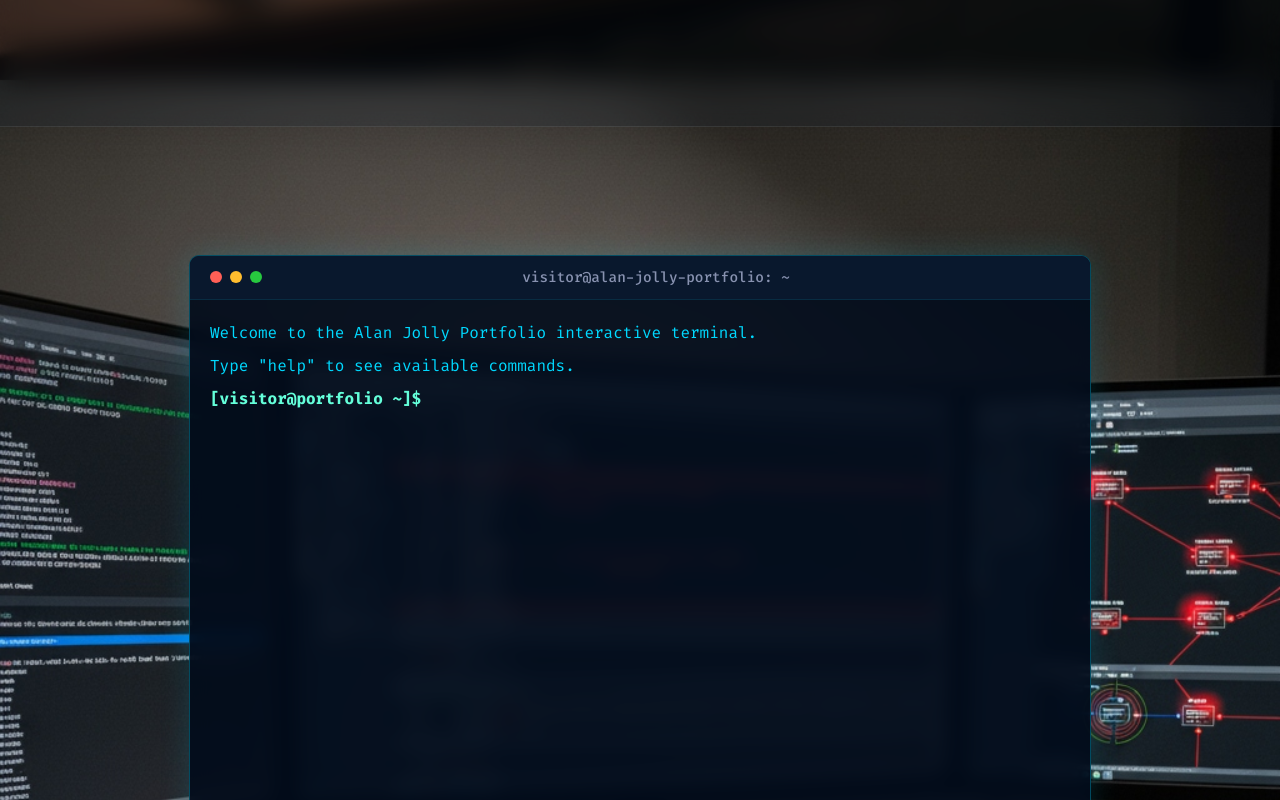
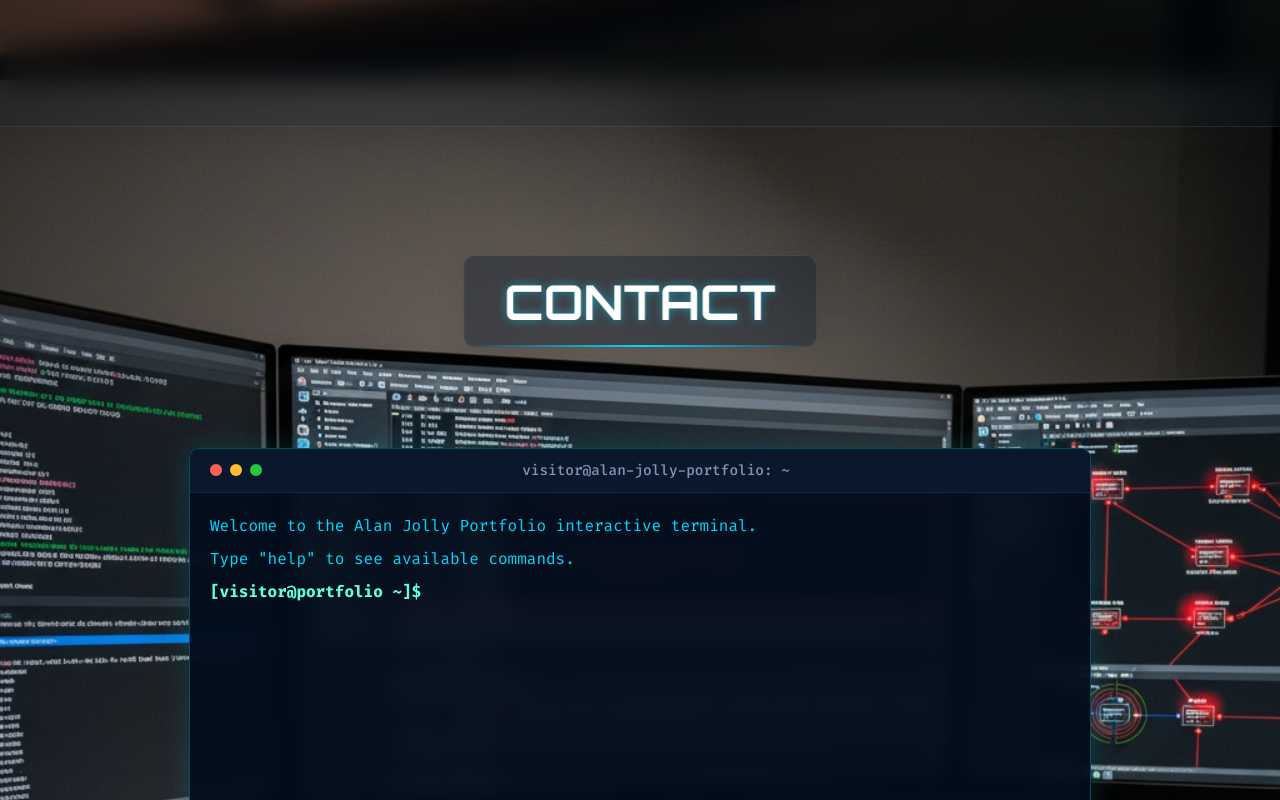
Before and after one commit to alanjolly/alan-jolly-portfolio, a React (Vite) app: page / in a window 1280 px wide. Shown: the part 7600-8400 px from the top of the page. Built offline with nearby package versions, Linux system fonts and the light colour scheme.

Commit message:
Add CONTACT heading to Contact section

```diff
--- a/src/components/Contact.css
+++ b/src/components/Contact.css
@@ -5,6 +5,7 @@
     min-height: 80vh;
     /* Ensure full viewport feel */
     display: flex;
+    flex-direction: column;
     align-items: center;
     justify-content: center;
 }
--- a/src/components/Contact.jsx
+++ b/src/components/Contact.jsx
@@ -94,6 +94,15 @@ const Contact = () => {
 
     return (
         <section id="contact" className="contact-section" style={{ position: 'relative', minHeight: '600px' }}>
+            <motion.div
+                initial={{ opacity: 0, y: -20 }}
+                whileInView={{ opacity: 1, y: 0 }}
+                viewport={{ once: true }}
+                transition={{ duration: 0.5 }}
+                style={{ marginBottom: '2rem', textAlign: 'center' }}
+            >
+                <h2 className="section-title">CONTACT</h2>
+            </motion.div>
             <div className="terminal-container glass-panel">
                 <div className="terminal-header">
                     <div className="terminal-buttons">
```
